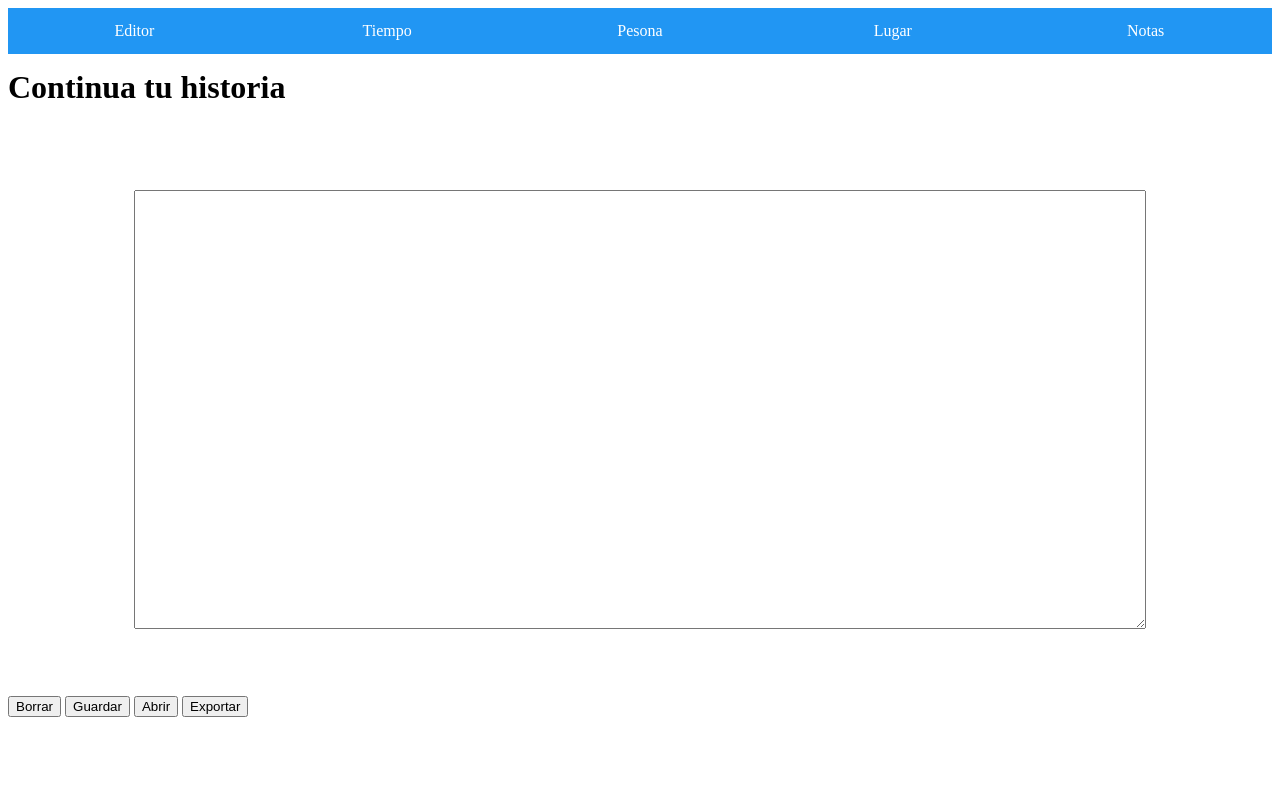
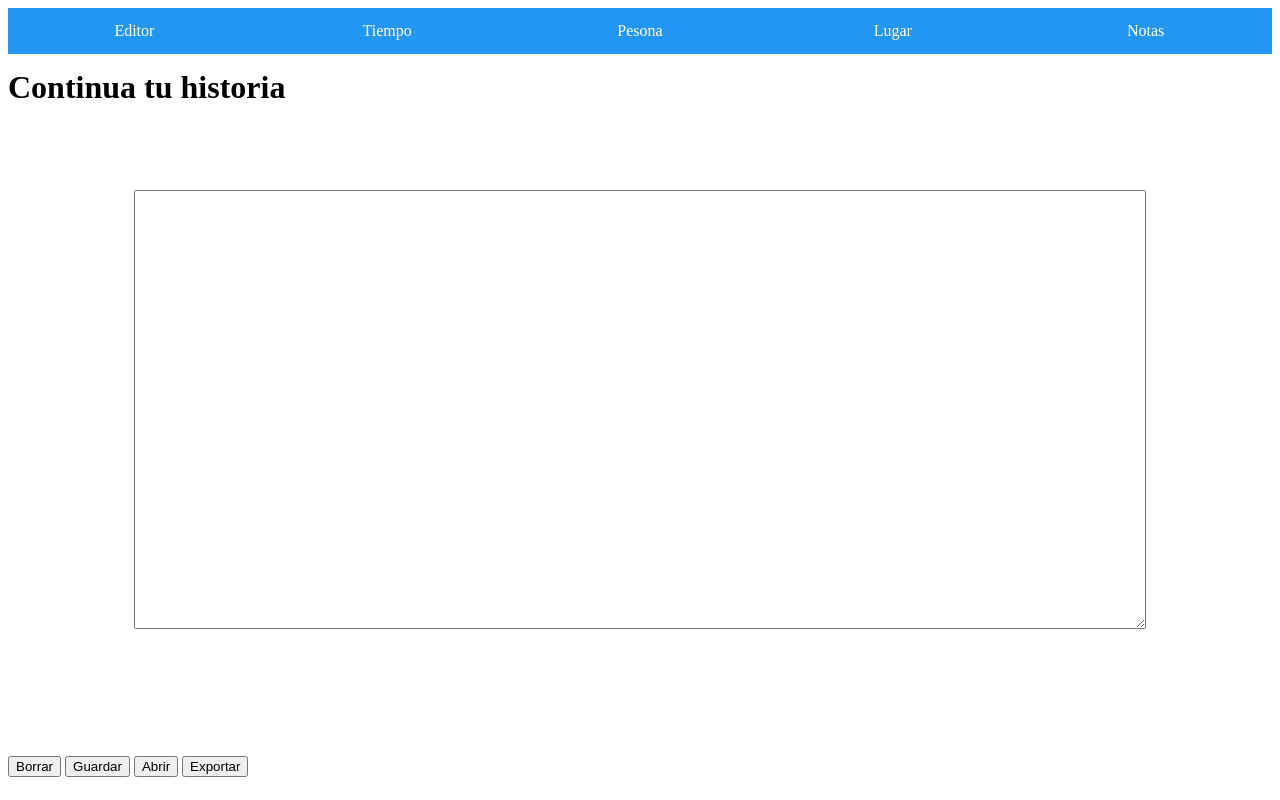
Before and after one commit to CathyLec/Ekri, a plain HTML site: page index.html in a window 1280 px wide. Drawn offline with Linux system fonts and the light colour scheme.

Commit message:
organizando el editor de texto en el index

```diff
--- a/css/style.css
+++ b/css/style.css
@@ -46,4 +46,10 @@ li a:hover {
     width: 80%;
     margin-left: 10%;
     margin-right: 10%;
+    margin-bottom: 10%;
 }
+
+.opciones{
+    margin: auto;
+    overflow: auto;
+}
--- a/index.html
+++ b/index.html
@@ -20,13 +20,14 @@
     <div id="editzone">
         <h1 id="titleText">Continua tu historia</h1>
         <textarea name="editArea" id="textzone" cols="30" rows="10"></textarea>
+        <div class = "opciones">
+                <button >Borrar</button>
+                <button >Guardar</button>
+                <button >Abrir</button>
+                <button >Exportar</button>
+        </div>
     </div>
-    <div>
-        <button >Borrar</button>
-        <button >Guardar</button>
-        <button >Abrir</button>
-        <button >Exportar</button>
-    </div>
+
 
 </body>
 </html>
```
Also changed, not shown: js/index.js (added).
